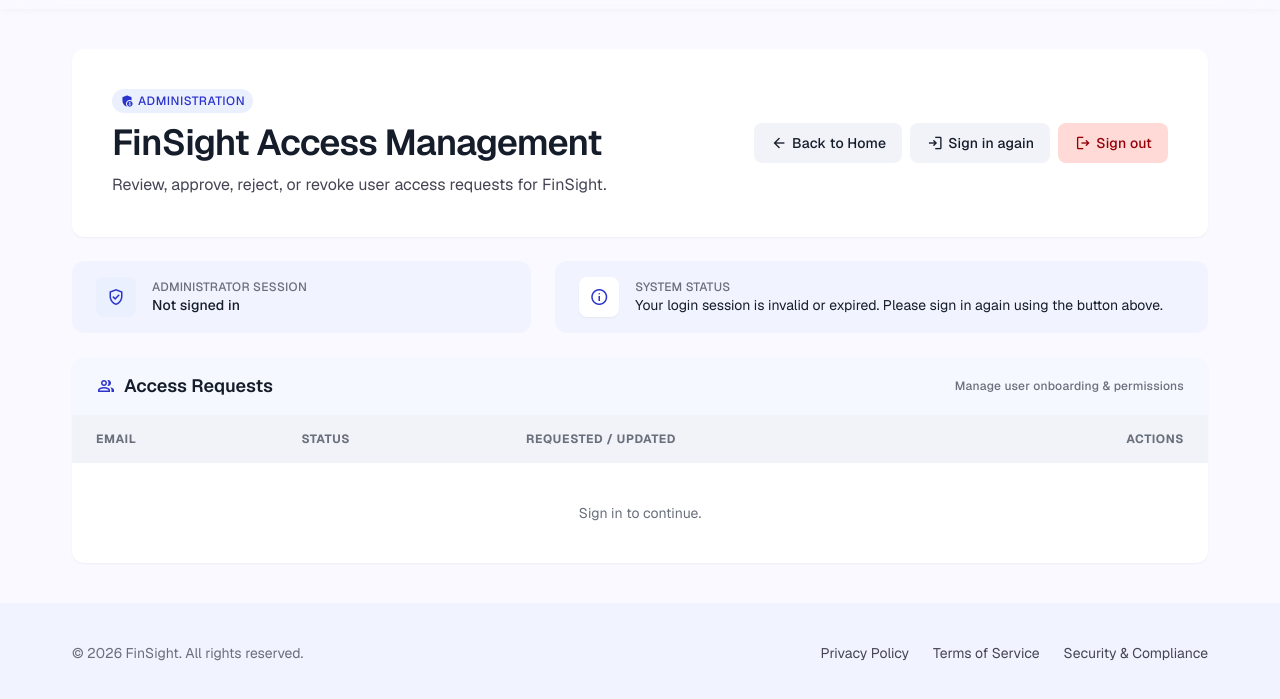
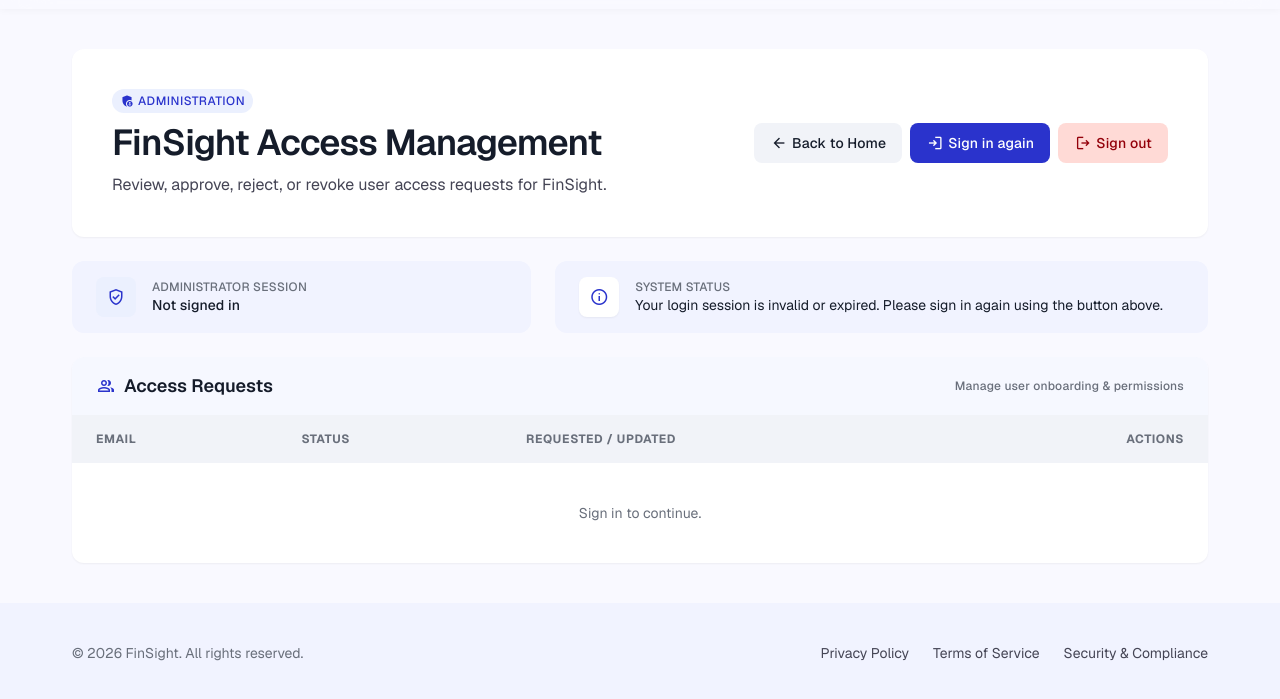
Before and after one commit to niharn02/finsight-website, a plain HTML site: page website/admin_access.html in a window 1280 px wide. Shown: the part 55-754 px from the top of the page. Drawn offline with nearby package versions, Linux system fonts and the light colour scheme.

Commit message:
Update sign-in link styles in admin access page

```diff
--- a/website/admin_access.html
+++ b/website/admin_access.html
@@ -25,7 +25,7 @@
 <span class="material-symbols-outlined text-[18px]">arrow_back</span>
 <span>Back to Home</span>
 </a>
-<a class="inline-flex items-center justify-center gap-space-xs h-10 px-space-md rounded-lg bg-surface-subtle-light dark:bg-surface-subtle-dark text-on-surface dark:text-text-primary-dark hover:bg-surface-container dark:hover:bg-accent-bg-dark font-label-md text-label-md transition-colors" href="sign_in.html?return=admin_access.html" id="signin-link">
+<a class="inline-flex items-center justify-center gap-space-xs h-10 px-space-md rounded-lg bg-primary dark:bg-primary-accent-dark text-on-primary hover:bg-primary-container font-label-md text-label-md transition-colors" href="sign_in.html?return=admin_access.html" id="signin-link">
 <span class="material-symbols-outlined text-[18px]">login</span>
 <span>Sign in again</span>
 </a>
```
